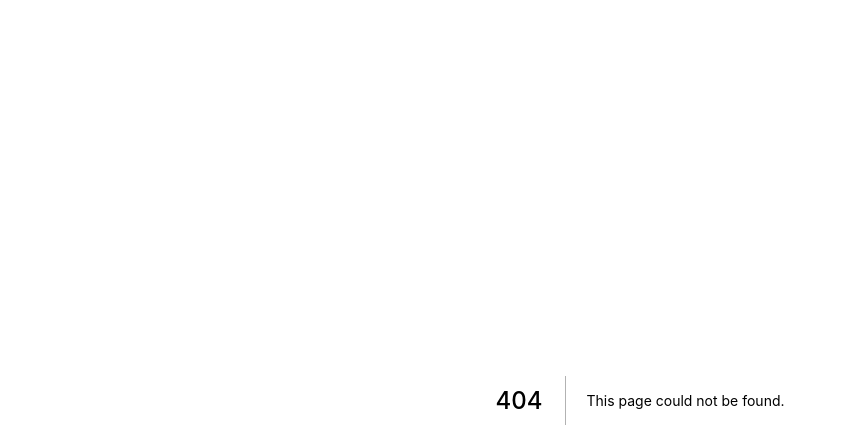
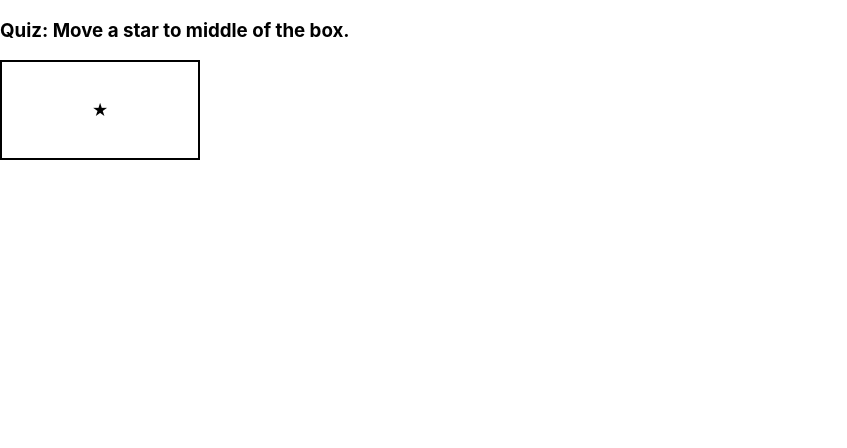
Before and after one commit to adisak1618/refinitiv-quiz, a Next.js app: page /sec1q2 in a window 1280 px wide. Before the commit this address had no page. Shown: the top 448 px of the page, without its empty margins (0-847 px from the left). Built offline with nearby package versions, Linux system fonts and the light colour scheme.

Commit message:
quiz section 1 question 2

```diff
--- /dev/null
+++ b/pages/sec1q2.js
@@ -0,0 +1,38 @@
+import React from 'react'
+import styled from 'styled-components'
+
+const Wrapper = styled.div`
+  .parent {
+    position: relative;
+    /* try changing the width! */
+    width: 200px;
+    height: 100px;
+    border: 2px solid black;
+  }
+
+  .star {
+    position: absolute;
+    /* Only allow to add content inside this block */
+    width: 20px;
+    height: 20px;
+    text-align: center;
+    line-height: 20px;
+    left: 50%;
+    margin-left: -10px;
+    top: 50%;
+    margin-top: -10px;
+    /* */
+  }
+`
+
+export default function Sec1Q2 () {
+
+  return (
+    <Wrapper>
+      <h3>Quiz: Move a star to middle of the box.</h3>
+      <div className="parent">
+        <div className="star">★</div>
+      </div>
+    </Wrapper>
+  )
+}
```
